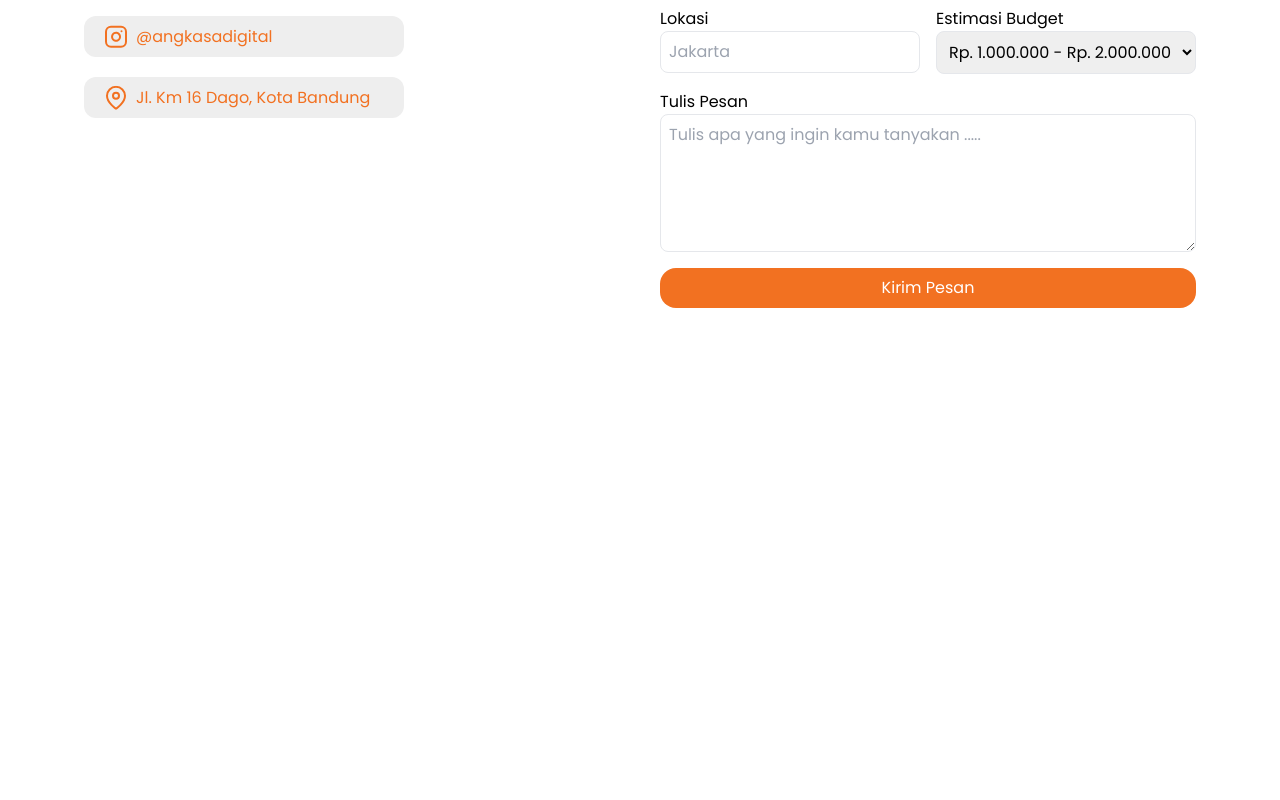
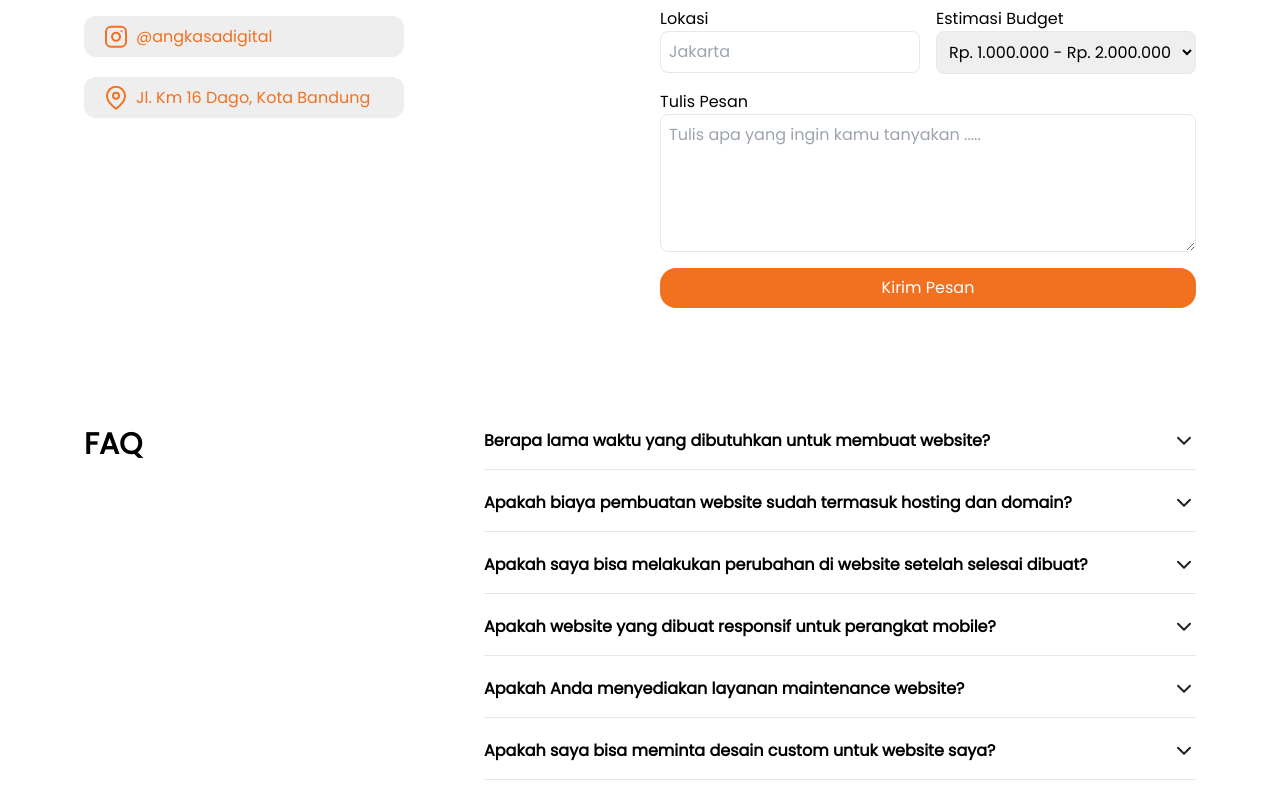
Before and after one commit to riddsep/angkasa-digital, a React (Vite) app: page / in a window 1280 px wide. Shown: the part 3826-4626 px from the top of the page. Before the commit the page ends 4254 px from the top, so only its background shows below. Built offline with nearby package versions, Linux system fonts and the light colour scheme.

Commit message:
minor changes

```diff
--- a/src/App.jsx
+++ b/src/App.jsx
@@ -1,3 +1,4 @@
+import Accordion from "./components/Accordion";
 import CardList from "./components/CardList";
 import Hero from "./components/Hero";
 import Konsultasi from "./components/Konsultasi";
@@ -14,6 +15,7 @@ function App() {
       <Portfolio />
       <Testimonial />
       <Konsultasi />
+      <Accordion />
     </>
   );
 }
--- /dev/null
+++ b/src/components/Accordion.jsx
@@ -0,0 +1,72 @@
+import { useState } from "react";
+
+const items = [
+  {
+    title: "Berapa lama waktu yang dibutuhkan untuk membuat website?",
+    content:
+      "Waktu pembuatan bergantung pada kompleksitas website. Biasanya, untuk website UMKM, prosesnya memakan waktu sekitar 2–4 minggu.",
+  },
+  {
+    title: "Apakah biaya pembuatan website sudah termasuk hosting dan domain?",
+    content:
+      "Biaya pembuatan website biasanya tidak termasuk biaya hosting dan domain. Hosting dan domain merupakan dua biaya tambahan yang perlu dibayar secara terpisah.",
+  },
+  {
+    title:
+      "Apakah saya bisa melakukan perubahan di website setelah selesai dibuat?",
+    content:
+      "Tentu saja, kamu bisa melakukan perubahan di website setelah selesai dibuat. Setelah website selesai dibangun dan diluncurkan, kamu memiliki beberapa opsi untuk memperbarui atau mengubahnya, tergantung pada platform atau sistem yang digunakan.",
+  },
+  {
+    title: "Apakah website yang dibuat responsif untuk perangkat mobile?",
+    content:
+      "Website bisa responsif di perangkat mobile jika dirancang dengan prinsip responsive web design (RWD), yang memastikan tampilan dan fungsi website tetap optimal di berbagai perangkat, termasuk ponsel, tablet, dan desktop.",
+  },
+  {
+    title: "Apakah Anda menyediakan layanan maintenance website?",
+    content:
+      "Ya, kami menyediakan layanan maintenance website untuk memastikan website Anda tetap berjalan dengan lancar dan terupdate.",
+  },
+  {
+    title: "Apakah saya bisa meminta desain custom untuk website saya?",
+    content:
+      "Ya, kami menyediakan layanan desain custom untuk website Anda. Kami memahami bahwa setiap bisnis dan proyek memiliki kebutuhan dan identitas yang unik, sehingga desain yang disesuaikan sangat penting untuk menciptakan pengalaman yang tepat bagi pengunjung website Anda.",
+  },
+];
+
+function Accordion() {
+  const [selectIdx, setSelectIdx] = useState(null);
+
+  function handleExpanded(id) {
+    setSelectIdx((cur) => (cur === id ? null : id));
+  }
+  return (
+    <div className="px-5 lg:w-[90%] mx-auto my-16 lg:my-[120px] grid md:grid-cols-[400px,1fr]">
+      <h1 className="text-clamp-3 mb-10 font-semibold">FAQ</h1>
+      <div>
+        {items.map((item, index) => (
+          <div
+            key={index}
+            className="mb-5 border-b pb-4"
+            onClick={() => handleExpanded(index)}
+          >
+            <div className="font-semibold flex justify-between items-center ">
+              <h2>{item.title}</h2>
+              <img
+                src={
+                  index === selectIdx ? "chevron-up.svg" : "chevron-down.svg"
+                }
+                alt="dropdown icon"
+              />
+            </div>
+            {index === selectIdx && (
+              <p className="max-w-[700px]">{item.content} </p>
+            )}
+          </div>
+        ))}
+      </div>
+    </div>
+  );
+}
+
+export default Accordion;
```
Also changed, not shown: public/chevron-down.svg (added), public/chevron-up.svg (added).
